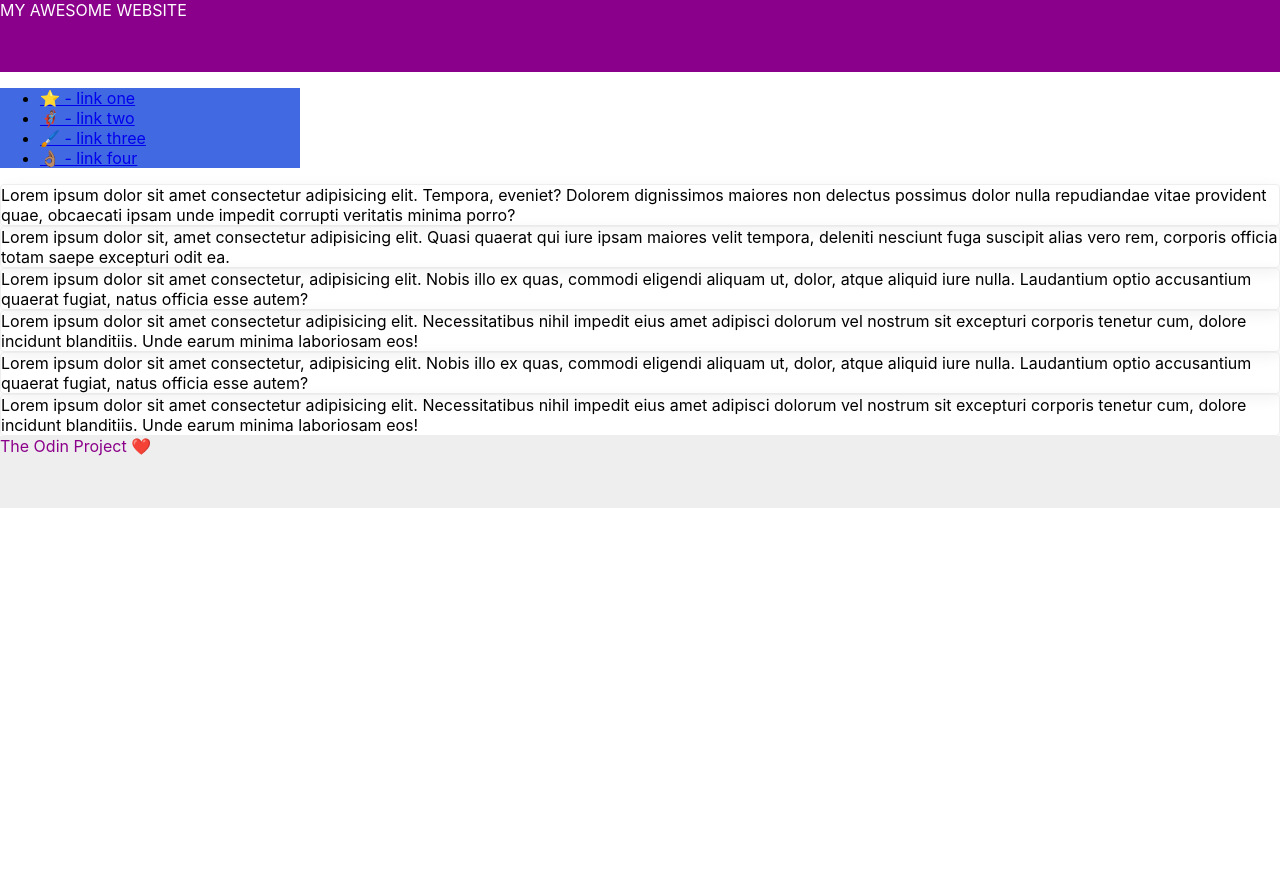
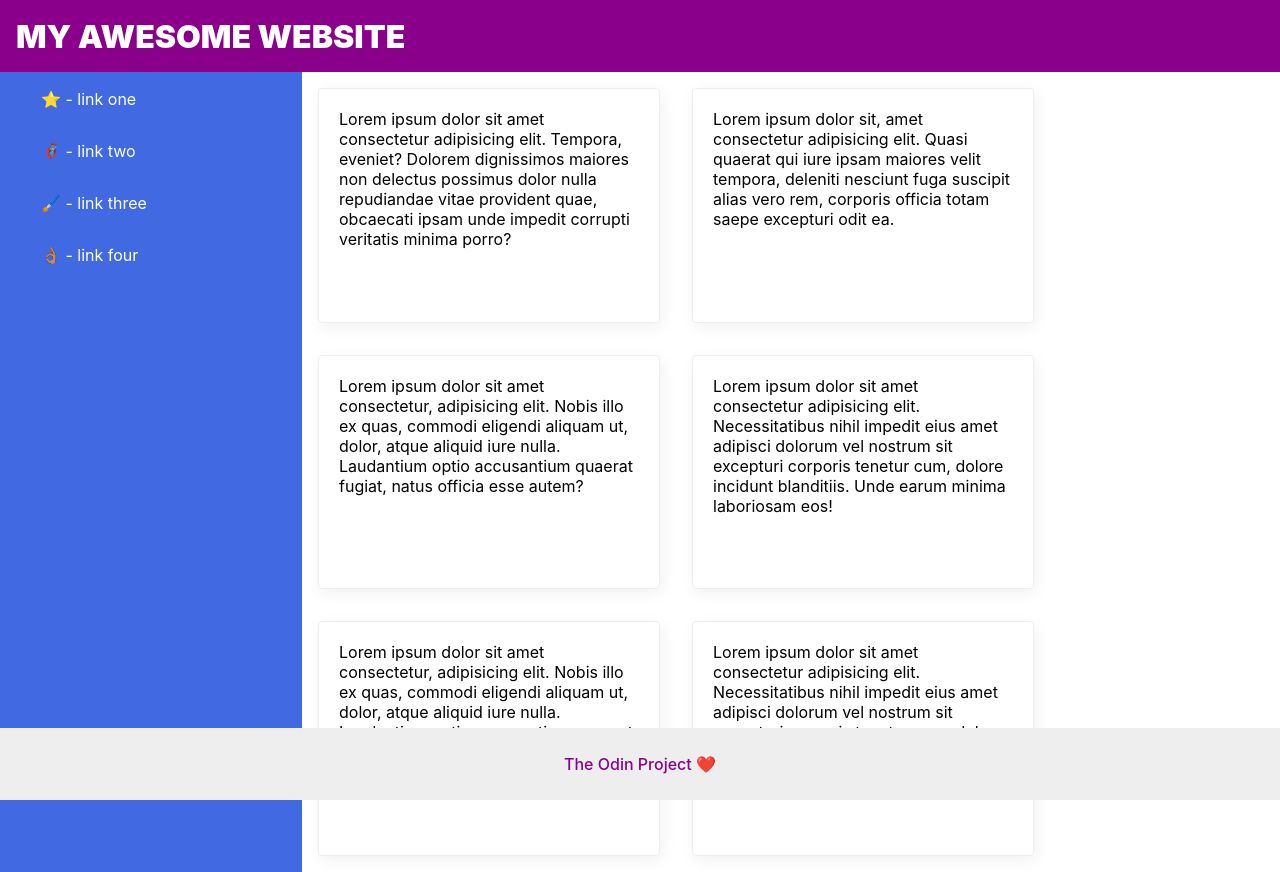
Before and after one commit to alzi03/theodinproject-foundations, a plain HTML site: page css-exercises-main/flex/07-flex-layout-2/index.html in a window 1280 px wide. Before the commit the page ends 800 px from the top, so only its background shows below. Drawn offline with Linux system fonts and the light colour scheme.

Commit message:
finished flex exercises

```diff
--- a/css-exercises-main/flex/07-flex-layout-2/index.html
+++ b/css-exercises-main/flex/07-flex-layout-2/index.html
@@ -7,10 +7,13 @@
     <title>The Holy Grail</title>
     <link rel="stylesheet" href="style.css">
   </head>
+
   <body>
     <div class="header">
       MY AWESOME WEBSITE
     </div>
+
+    <div class="content">
 
       <div class="sidebar">
         <ul>
@@ -19,14 +22,18 @@
           <li><a href="#">🖌️ - link three</a></li>
           <li><a href="#">👌🏽 - link four</a></li>
         </ul>
+
       </div>
-
+      <div class="cards">
         <div class="card">Lorem ipsum dolor sit amet consectetur adipisicing elit. Tempora, eveniet? Dolorem dignissimos maiores non delectus possimus dolor nulla repudiandae vitae provident quae, obcaecati ipsam unde impedit corrupti veritatis minima porro?</div>
         <div class="card">Lorem ipsum dolor sit, amet consectetur adipisicing elit. Quasi quaerat qui iure ipsam maiores velit tempora, deleniti nesciunt fuga suscipit alias vero rem, corporis officia totam saepe excepturi odit ea.</div>
         <div class="card">Lorem ipsum dolor sit amet consectetur, adipisicing elit. Nobis illo ex quas, commodi eligendi aliquam ut, dolor, atque aliquid iure nulla. Laudantium optio accusantium quaerat fugiat, natus officia esse autem?</div>
         <div class="card">Lorem ipsum dolor sit amet consectetur adipisicing elit. Necessitatibus nihil impedit eius amet adipisci dolorum vel nostrum sit excepturi corporis tenetur cum, dolore incidunt blanditiis. Unde earum minima laboriosam eos!</div>
         <div class="card">Lorem ipsum dolor sit amet consectetur, adipisicing elit. Nobis illo ex quas, commodi eligendi aliquam ut, dolor, atque aliquid iure nulla. Laudantium optio accusantium quaerat fugiat, natus officia esse autem?</div>
         <div class="card">Lorem ipsum dolor sit amet consectetur adipisicing elit. Necessitatibus nihil impedit eius amet adipisci dolorum vel nostrum sit excepturi corporis tenetur cum, dolore incidunt blanditiis. Unde earum minima laboriosam eos!</div>
+      </div>
+
+    </div>
 
     <div class="footer">
       The Odin Project ❤️
--- a/css-exercises-main/flex/07-flex-layout-2/style.css
+++ b/css-exercises-main/flex/07-flex-layout-2/style.css
@@ -26,3 +26,70 @@ body {
   box-shadow: 2px 4px 16px rgba(0,0,0,.06);
   border-radius: 4px;
 }
+
+/*MY SOLUTION*/
+
+.header{
+  display:flex;
+  align-items:center;
+  padding-left:16px;
+  font-weight:900;
+  font-size:32px
+}
+
+
+a:link{
+  text-decoration:none;
+  color:white;
+}
+
+.content{
+  display:flex;
+  justify-content:stretchow to ;
+  height:100vh;
+  align-items:stretch;
+}
+
+
+.sidebar{
+  display:flex;
+  border:1px solid royalblue;
+  width:300px;
+  flex: 0 0 auto;
+}
+
+ul{
+  list-style:none;
+  display:flex;
+  flex-direction:column;
+  justify-content:flex-start;
+  gap:32px;
+}
+
+.cards{
+  display:flex;
+  flex-wrap:wrap;
+  gap: 32px;
+  margin:16px;
+
+}
+
+.card{
+  display:flex;
+  justify-content:center;
+  padding:20px;
+  width:300px;
+}
+
+
+
+.footer{
+  font-weight:500;
+  position:fixed;
+  bottom:0;
+  right:0;
+  left:0;
+  display:flex;
+  justify-content:center;
+  align-items:center;
+}
```
Lines whose indentation alone changed are shown as unchanged.
